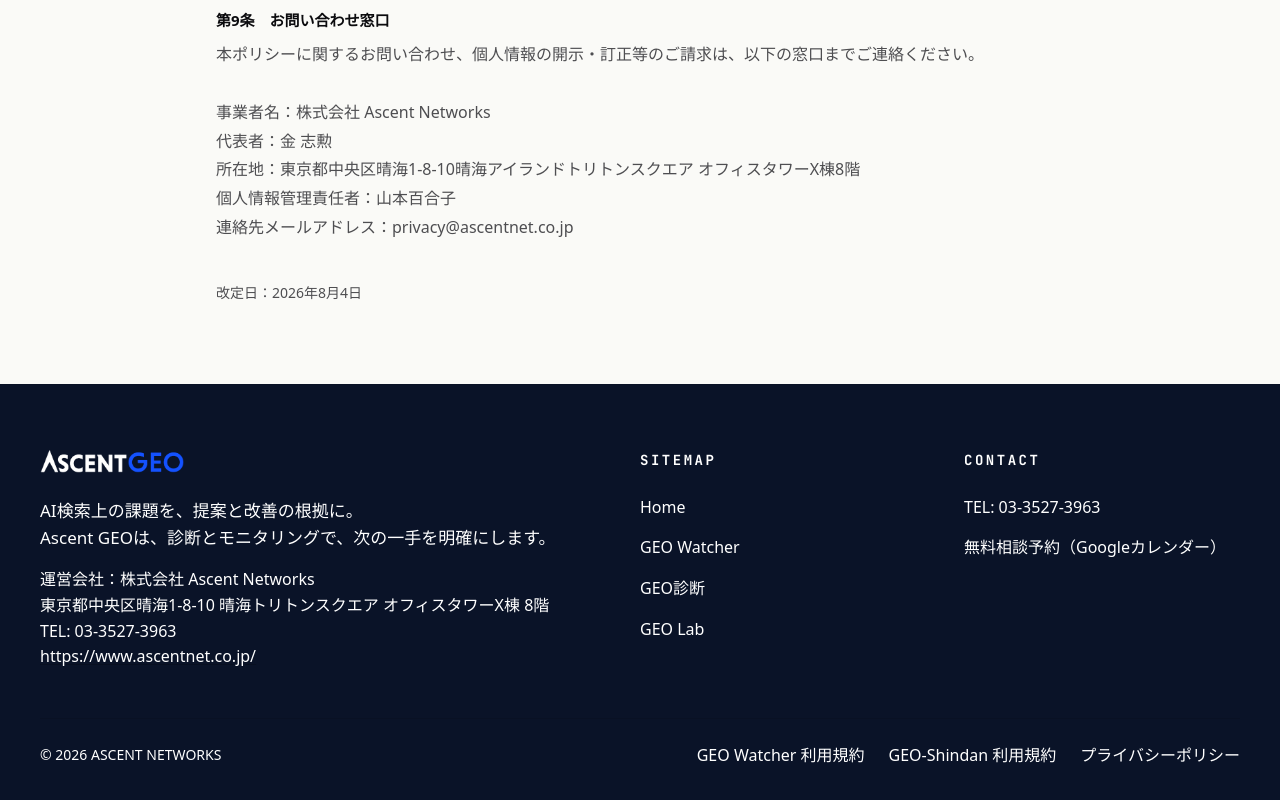
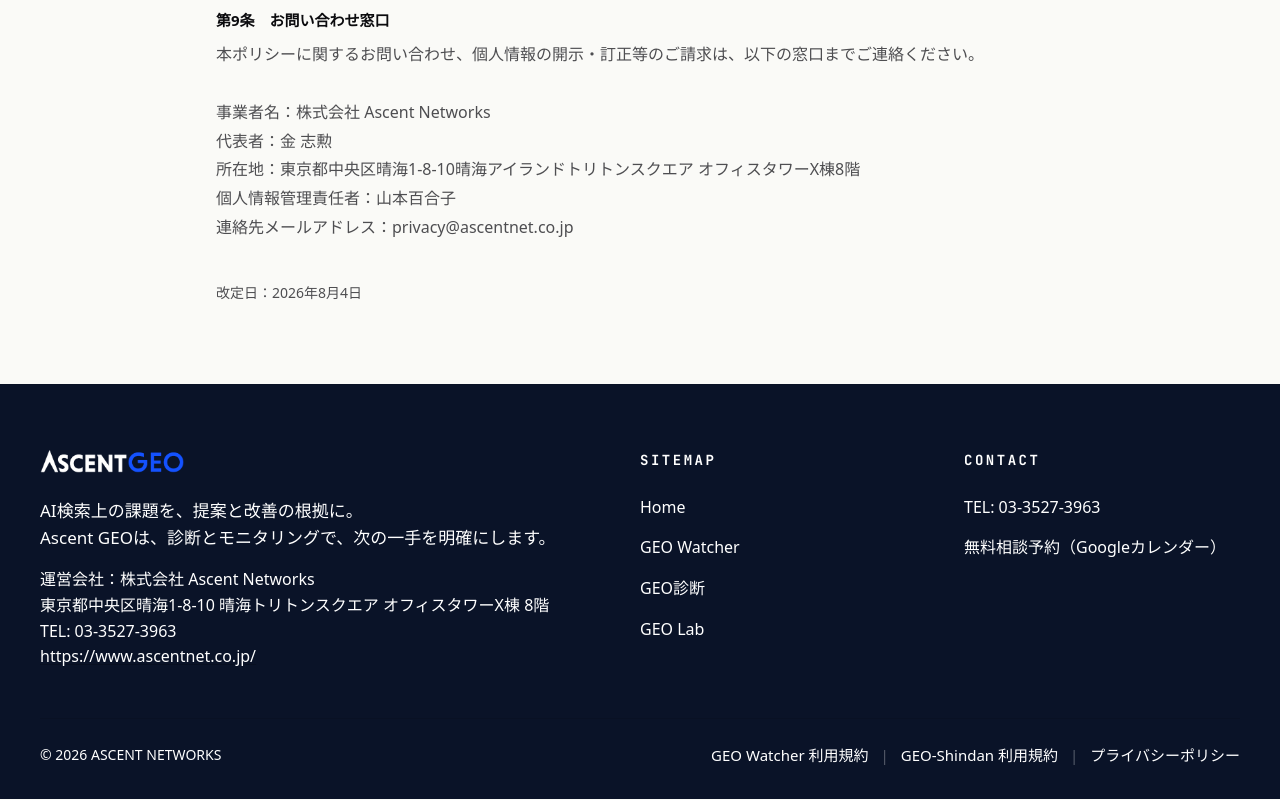
Before and after one commit to davidkim-ascent/geo_web, a Next.js app: page /privacy in a window 1280 px wide. Shown: the part 2490-3290 px from the top of the page. Built offline with nearby package versions, Linux system fonts and the light colour scheme; no server answers; a web font is replaced by a local one.

Commit message:
style: Footer 하단 3개 링크 사이 구분선 추가 및 폰트 사이즈 축소

```diff
--- a/src/components/layout/Footer.tsx
+++ b/src/components/layout/Footer.tsx
@@ -78,14 +78,16 @@ export default function Footer() {
           <p className="ui-footer-meta">
             © 2026 ASCENT NETWORKS
           </p>
-          <div className="flex flex-wrap items-center gap-x-6 gap-y-2">
-            <a href="/watcher-terms" className="ui-footer-link">
+          <div className="flex flex-wrap items-center gap-x-3 gap-y-2">
+            <a href="/watcher-terms" className="ui-footer-link" style={{ fontSize: "15px" }}>
               GEO Watcher 利用規約
             </a>
-            <a href="/shindan-terms" className="ui-footer-link">
+            <span className="text-white/30" style={{ fontSize: "15px" }}>|</span>
+            <a href="/shindan-terms" className="ui-footer-link" style={{ fontSize: "15px" }}>
               GEO-Shindan 利用規約
             </a>
-            <a href="/privacy" className="ui-footer-link">
+            <span className="text-white/30" style={{ fontSize: "15px" }}>|</span>
+            <a href="/privacy" className="ui-footer-link" style={{ fontSize: "15px" }}>
               プライバシーポリシー
             </a>
           </div>
```
